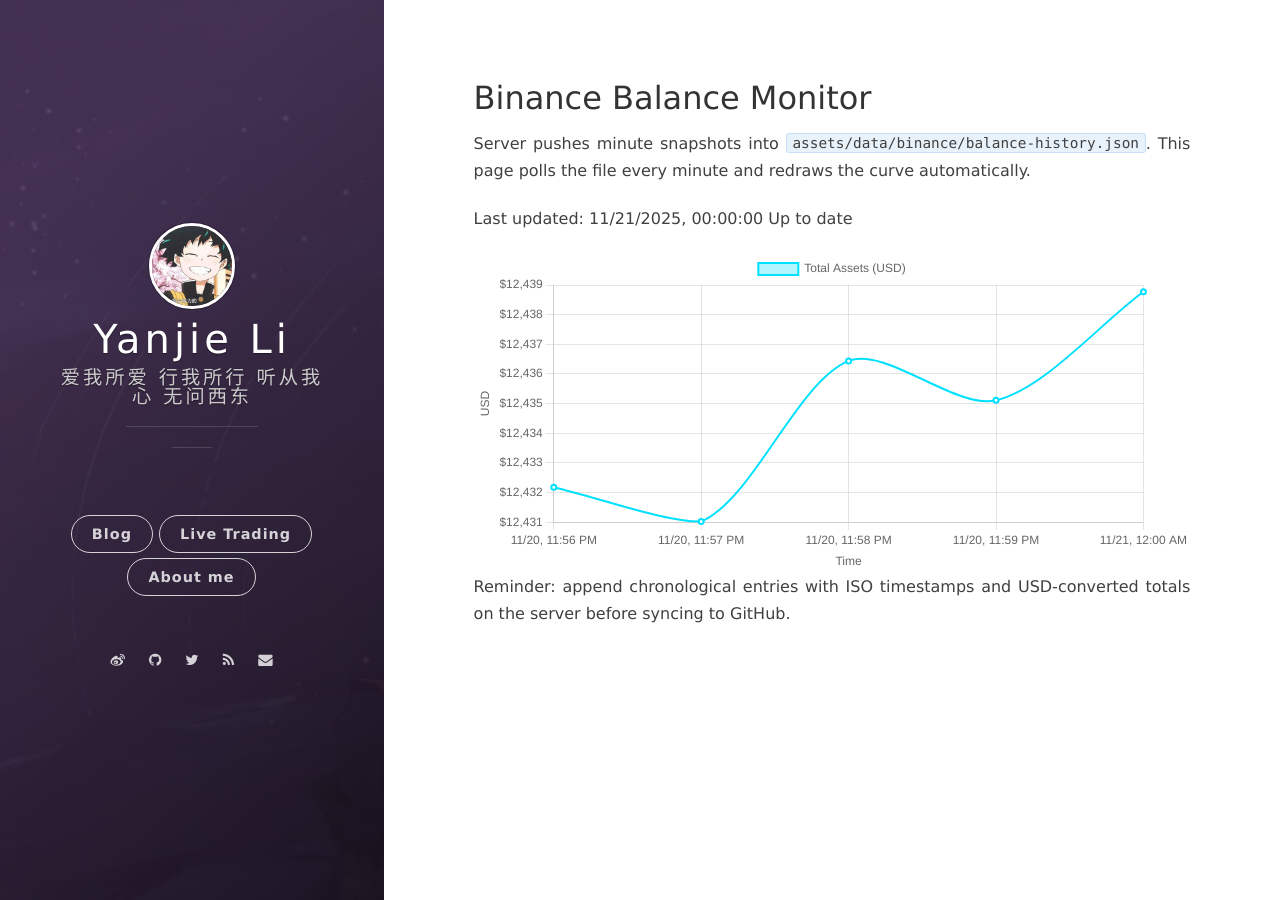
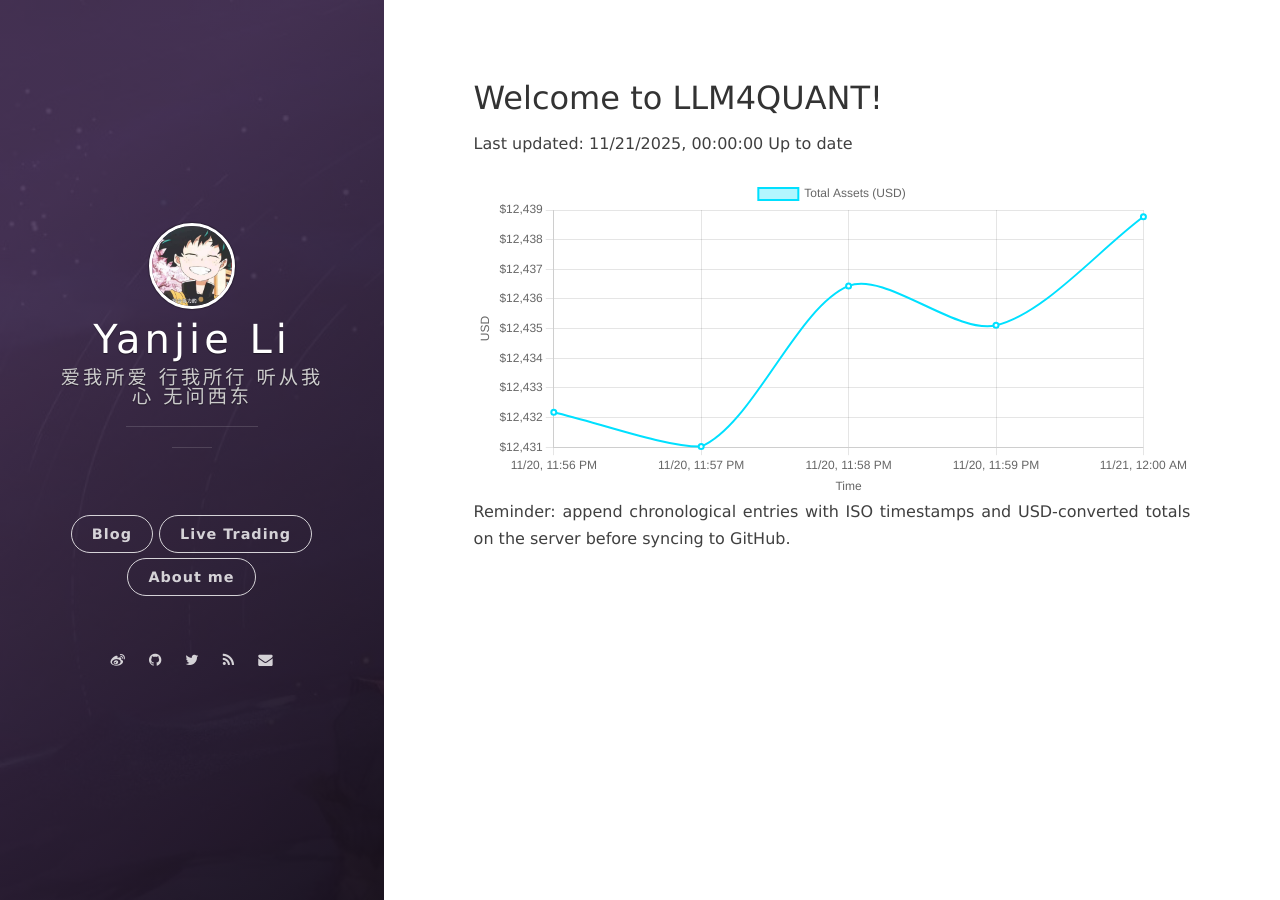
Before and after one commit to leeyegy/leeyegy.github.io, a Jekyll site: the page built from live-trading.html, in a window 1280 px wide. Built offline with Jekyll 4.4.1, drawn with Linux system fonts in a browser that asks for light colours; nearby versions of some CDN libraries.

Commit message:
Update live-trading.html

```diff
--- a/live-trading.html
+++ b/live-trading.html
@@ -7,10 +7,7 @@ force_panel_cover: true
 
 <section class="binance-monitor">
   <header class="binance-monitor__header">
-    <h2>Binance Balance Monitor</h2>
-    <p class="binance-monitor__description">
-      Server pushes minute snapshots into <code>assets/data/binance/balance-history.json</code>. This page polls the file every minute and redraws the curve automatically.
-    </p>
+    <h2>Welcome to LLM4QUANT!</h2>
     <p class="binance-monitor__status">
       Last updated:
       <span id="binance-last-updated" class="binance-monitor__status-value">--</span>
```
